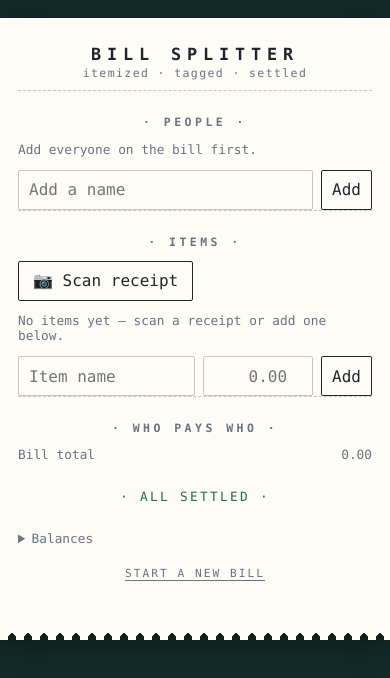
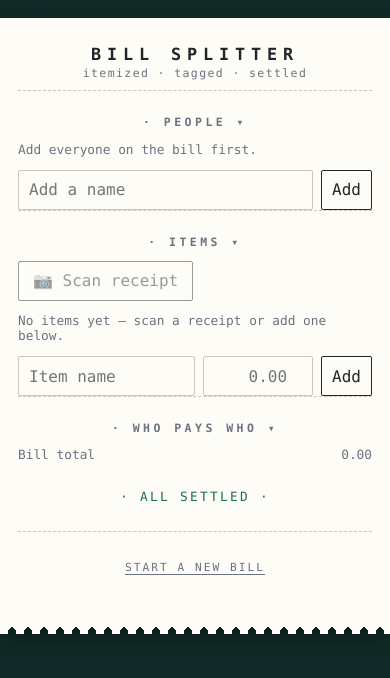
Before and after one commit to FibreOptics/bill-splitter, a website: page public/index.html in a window 390 px wide. Drawn offline with Linux system fonts and the light colour scheme.

Commit message:
Visible per-person summary, collapsible sections, require 2 people before scan

```diff
--- a/public/app.js
+++ b/public/app.js
@@ -65,6 +65,16 @@ if (typeof document !== "undefined") {
     function renderSettlement() {
         const { balances, transfers } = settle(state.items, state.people);
         const total = state.items.reduce((sum, item) => sum + (item.price > 0 ? item.price : 0), 0);
+        // Per-person summary: paid (fronted money), share (their part of the bill), net.
+        const paidCents = {};
+        for (const person of state.people)
+            paidCents[person] = 0;
+        for (const item of state.items) {
+            const valid = item.price > 0 && state.people.includes(item.payer) &&
+                item.consumers.some((name) => state.people.includes(name));
+            if (valid)
+                paidCents[item.payer] += Math.round(item.price * 100);
+        }
         elementById("settlement").innerHTML =
             `<div class="total"><span>Bill total</span><span>${money(total)}</span></div>` +
                 (transfers.length
@@ -72,8 +82,15 @@ if (typeof document !== "undefined") {
               <span class="arrow">pays →</span> ${personDot(transfer.to)} ${escapeHtml(transfer.to)}</span>
               <span class="amount">${money(transfer.amount)}</span></div>`).join("")
                     : `<p class="settled">· ALL SETTLED ·</p>`) +
-                `<details><summary>Balances</summary>${Object.entries(balances)
-                    .map(([person, cents]) => `<div><span>${escapeHtml(person)}</span><span class="${cents > 0 ? "pos" : cents < 0 ? "neg" : ""}">${cents > 0 ? "gets back " : cents < 0 ? "owes " : ""}${money(Math.abs(cents) / 100)}</span></div>`).join("")}</details>`;
+                `<div class="balances">${state.people.map((person) => {
+                    const net = balances[person] ?? 0;
+                    const share = paidCents[person] - net;
+                    return `<div class="balanceRow">
+          <span class="who">${personDot(person)} ${escapeHtml(person)}</span>
+          <span class="paidNote">paid ${money(paidCents[person] / 100)} · share ${money(share / 100)}</span>
+          <span class="${net > 0 ? "pos" : net < 0 ? "neg" : "paidNote"}">${net > 0 ? "gets back " : net < 0 ? "owes " : "even "}${money(Math.abs(net) / 100)}</span>
+        </div>`;
+                }).join("")}</div>`;
     }
     function render() {
         save();
@@ -109,6 +126,7 @@ if (typeof document !== "undefined") {
         ${invalid ? `<div class="warn">Pick who paid and at least one debtor — excluded until then.</div>` : ""}
       </div>`;
         }).join("") || `<p class="muted">No items yet — scan a receipt or add one below.</p>`;
+        elementById("scanButton").classList.toggle("disabled", state.people.length < 2);
         renderSettlement();
     }
     const findItem = (target) => {
@@ -208,6 +226,11 @@ if (typeof document !== "undefined") {
         if (!file)
             return;
         const status = elementById("ocrStatus");
+        if (state.people.length < 2) {
+            status.textContent = "Add at least 2 people before scanning.";
+            fileInput.value = "";
+            return;
+        }
         status.textContent = "Scanning…";
         try {
             const imageBase64 = await fileToJpegBase64(file);
--- a/public/index.html
+++ b/public/index.html
@@ -58,8 +58,12 @@
     color: var(--ink-soft);
     margin: 22px 0 12px;
   }
-  h2::before, h2::after { content: " · "; }
-  section { border-top: 1px dashed var(--rule); padding-top: 2px; }
+  h2::before { content: " · "; }
+  details.section { border-top: 1px dashed var(--rule); padding-top: 2px; }
+  details.section > summary { list-style: none; cursor: pointer; }
+  details.section > summary::-webkit-details-marker { display: none; }
+  details.section > summary h2::after { content: " ▾"; }
+  details.section:not([open]) > summary h2::after { content: " ▸"; }
 
   input, button {
     font: inherit;
@@ -123,6 +127,7 @@
     display: inline-flex; align-items: center; gap: 8px;
   }
   #receiptFile { display: none; }
+  label.fileButton.disabled { opacity: .45; }
   #ocrStatus { color: var(--ink-soft); font-size: .78rem; }
 
   /* settlement */
@@ -137,8 +142,10 @@
   .transfer .arrow { color: var(--ink-soft); }
   .transfer .amount { font-weight: 700; font-variant-numeric: tabular-nums; }
   .settled { text-align: center; color: var(--paid); letter-spacing: .18em; font-size: .8rem; padding: 14px 0; }
-  details { margin-top: 10px; font-size: .8rem; color: var(--ink-soft); }
-  details div { display: flex; justify-content: space-between; padding: 3px 0; }
+  .balances { margin-top: 12px; border-top: 1px dashed var(--rule); padding-top: 8px; }
+  .balanceRow { display: flex; gap: 8px; align-items: baseline; font-size: .82rem; padding: 5px 0; }
+  .balanceRow .who { flex: 1; }
+  .balanceRow .paidNote { color: var(--ink-soft); font-size: .74rem; }
   .pos { color: var(--paid); } .neg { color: var(--debt); }
 
   #clearAll {
@@ -160,19 +167,19 @@
     <p class="tagline">itemized · tagged · settled</p>
   </header>
 
-  <section>
-    <h2>People</h2>
+  <details class="section" open>
+    <summary><h2>People</h2></summary>
     <div id="peopleList"></div>
     <form id="personForm">
       <input id="personName" placeholder="Add a name" autocomplete="off">
       <button>Add</button>
     </form>
-  </section>
+  </details>
 
-  <section>
-    <h2>Items</h2>
+  <details class="section" open>
+    <summary><h2>Items</h2></summary>
     <div class="scanRow">
-      <label class="fileButton">📷 Scan receipt
+      <label class="fileButton" id="scanButton">📷 Scan receipt
         <input id="receiptFile" type="file" accept="image/*">
       </label>
       <span id="ocrStatus"></span>
@@ -183,13 +190,13 @@
       <input id="newItemPrice" type="number" step="0.01" min="0.01" inputmode="decimal" placeholder="0.00" style="flex:0 1 110px; text-align:right">
       <button>Add</button>
     </form>
-  </section>
+  </details>
 
-  <section>
-    <h2>Who pays who</h2>
+  <details class="section" open>
+    <summary><h2>Who pays who</h2></summary>
     <div id="settlement"></div>
     <button id="clearAll">Start a new bill</button>
-  </section>
+  </details>
 </main>
 
 <script src="app.js"></script>
```
Also changed, not shown: app.ts (+25 -3 lines).
